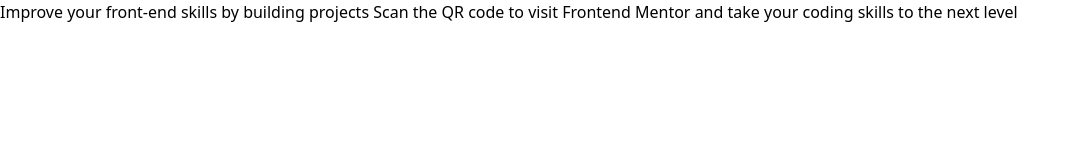
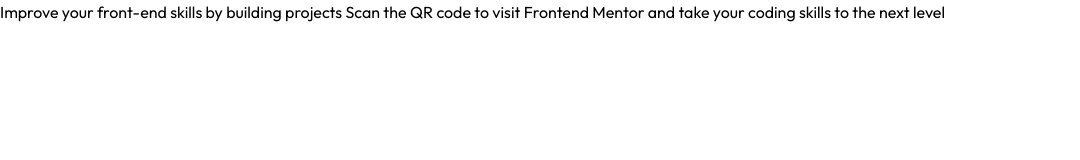
Before and after one commit to JustinByrne/FM-QR-code-component, a website: page index.html in a window 1280 px wide. Shown: the whole page, without its empty margins (0-1080 px from the left). Drawn offline with Linux system fonts and the light colour scheme.

Commit message:
Added colours and fonts

```diff
--- a/src/tailwind.css
+++ b/src/tailwind.css
@@ -1,3 +1,5 @@
+@import url("https://fonts.googleapis.com/css2?family=Outfit:wght@400;700&display=swap");
+
 @tailwind base;
 @tailwind components;
 @tailwind utilities;
--- a/tailwind.config.js
+++ b/tailwind.config.js
@@ -3,7 +3,20 @@
     'index.html'
   ],
   theme: {
-    extend: {},
+    fontFamily: {
+      'sans': ['Outfit', 'sans-serif'],
+    },
+    extend: {
+      colors: {
+        gray: {
+          light: 'hsl(212, 45%, 89%)',
+          blue: 'hsl(220, 15%, 55%)',
+        },
+        blue: {
+          dark: 'hsl(218, 44%, 22%)',
+        },
+      },
+    },
   },
   plugins: [],
 }
```
Also changed, not shown: tailwind.css.
